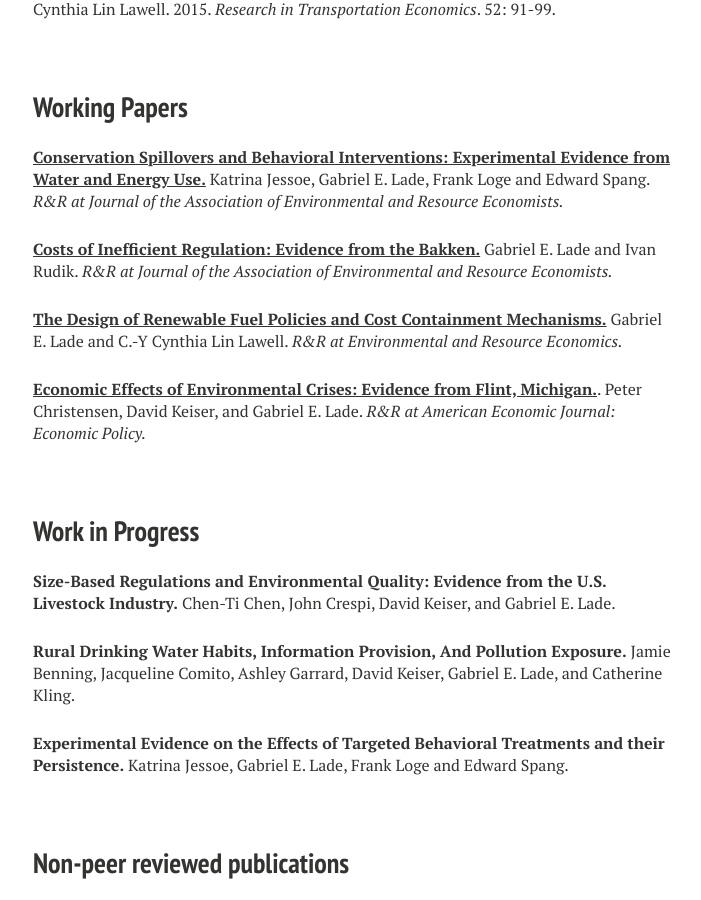
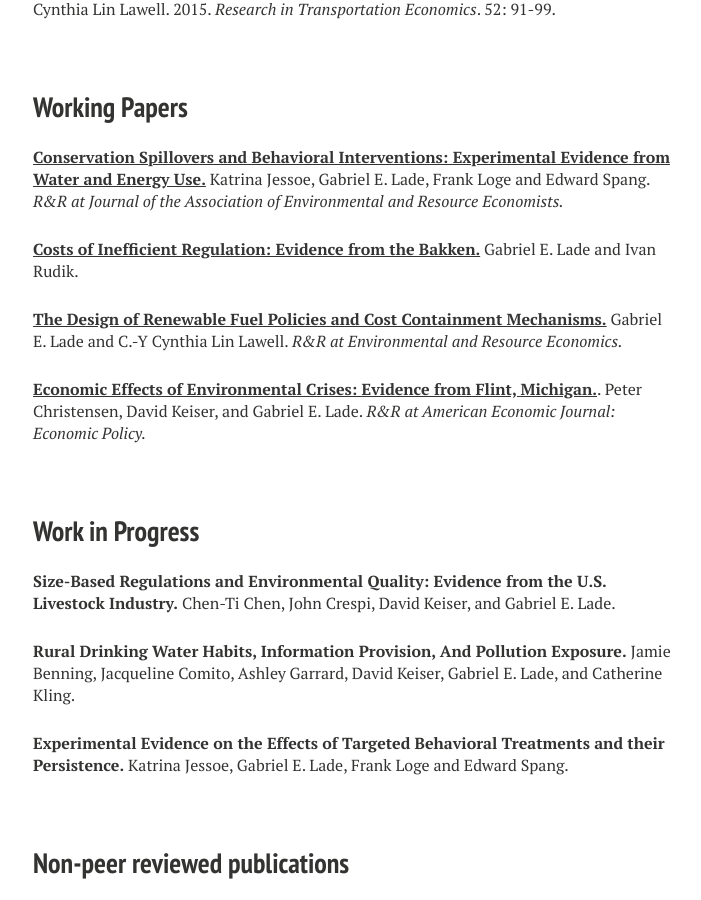
Before and after one commit to gabe-lade/gabe-lade.github.io, a Jekyll site: the page built from vita.md, in a window 1280 px wide and 900 px high, scrolled down 1488 px. Shown: the whole window, without its empty margins (287-988 px from the left). Built offline with Jekyll 4.4.1, drawn with Linux system fonts in a browser that asks for light colours; nearby versions of some CDN libraries; some web fonts are replaced.

Commit message:
Update vita.md

```diff
--- a/vita.md
+++ b/vita.md
@@ -64,7 +64,7 @@ __[Conservation Spillovers and Behavioral Interventions: Experimental Evidence f
 Katrina Jessoe, Gabriel E. Lade, Frank Loge and Edward Spang.  <i> R&R at Journal of the Association of Environmental and Resource Economists. </i>
 
 __[Costs of Inefficient Regulation: Evidence from the Bakken.](https://rawcdn.githack.com/gabe-lade/MyFiles/7776443475e06d3d311fa48cc7bc35c4f453ea14/lade-rudik-ndflare.pdf)__
-Gabriel E. Lade and Ivan Rudik. <i> R&R at Journal of the Association of Environmental and Resource Economists. </i>
+Gabriel E. Lade and Ivan Rudik.
 
 __[The Design of Renewable Fuel Policies and Cost Containment Mechanisms.](https://rawcdn.githack.com/gabe-lade/MyFiles/3fe6080cd55b0bfe5d0a8df9fa7b150306603c46/lade-lin-cost-containment.pdf)__
 Gabriel E. Lade and C.-Y Cynthia Lin Lawell.  <i> R&R at Environmental and Resource Economics. </i>
```
